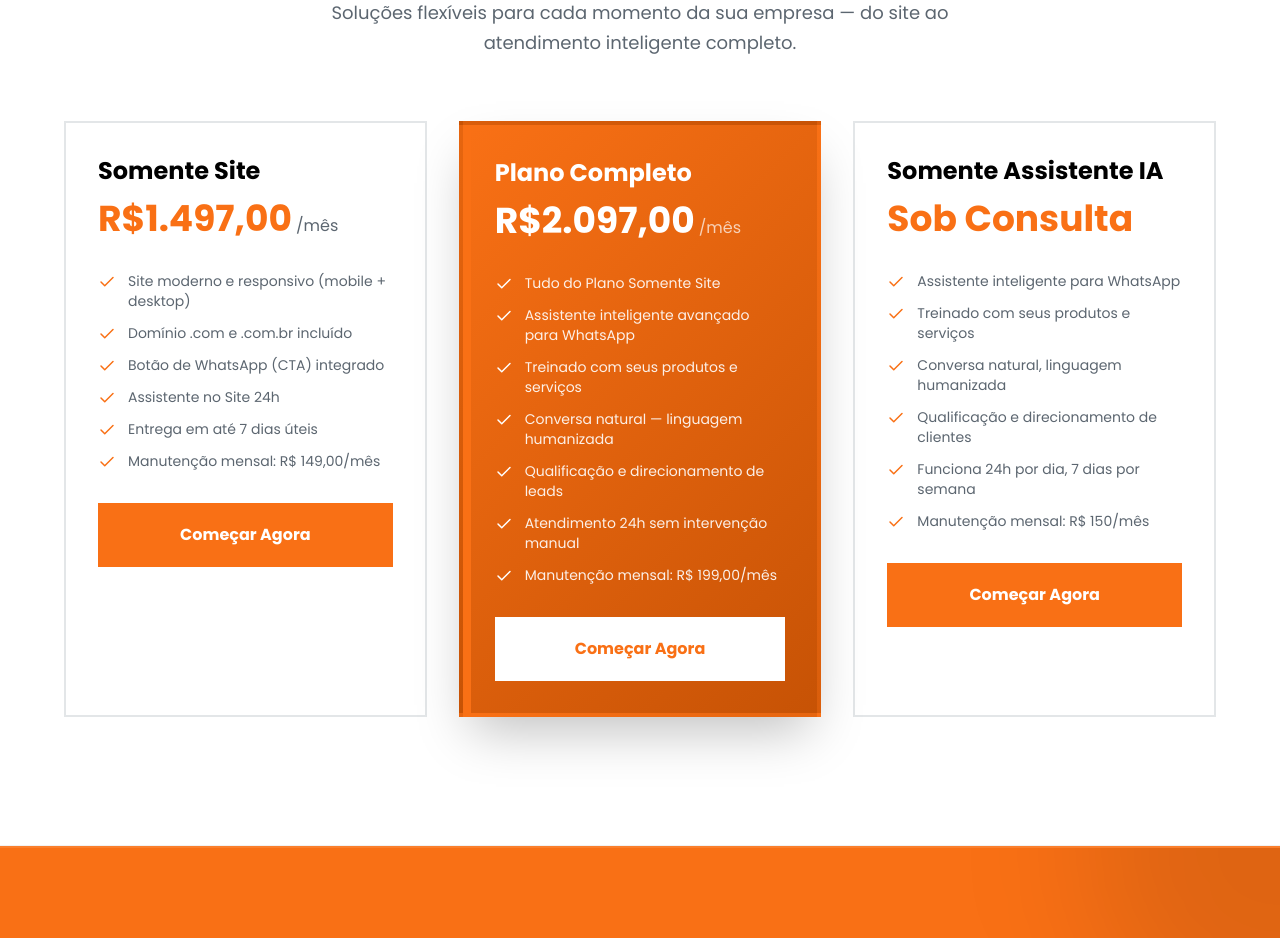
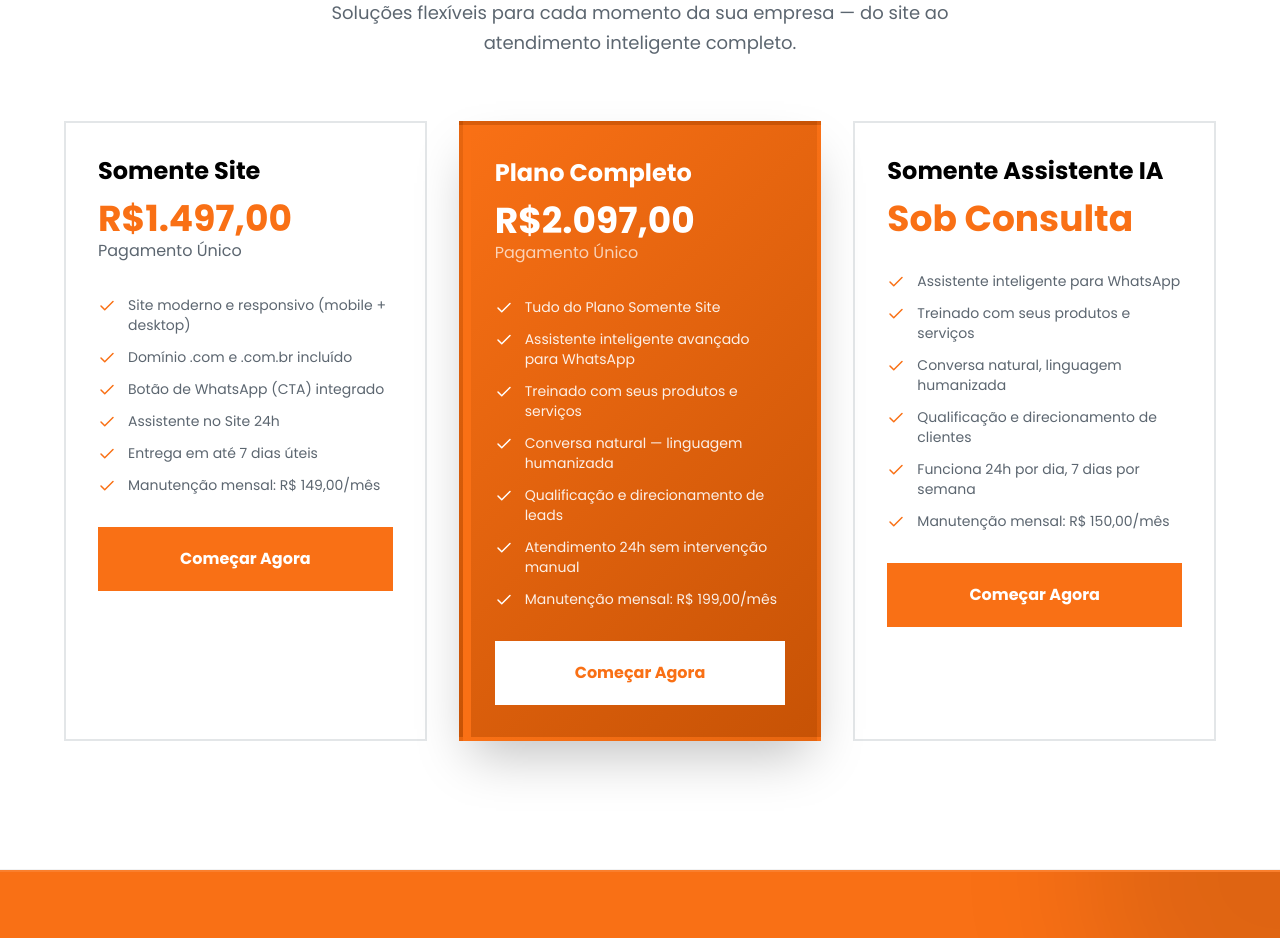
Before and after one commit to lsystemmobile-hue/4uconnect, a React (Vite) app: page /solucoes-tecnologicas in a window 1280 px wide. Shown: the part 3520-4458 px from the top of the page. Built offline with nearby package versions, Linux system fonts and the light colour scheme; the HTML template or start-up script is replaced by a standard one.

Commit message:
chore: update pricing display on Solucoes Tecnologicas page

```diff
--- a/src/pages/SolucoesTecnologicas.tsx
+++ b/src/pages/SolucoesTecnologicas.tsx
@@ -406,6 +406,7 @@ const SolucoesTecnologicas = () => {
             <PricingCard
               name="Somente Site"
               price="R$1.497,00"
+              period="Pagamento Único"
               features={[
                 "Site moderno e responsivo (mobile + desktop)",
                 "Domínio .com e .com.br incluído",
@@ -420,6 +421,7 @@ const SolucoesTecnologicas = () => {
             <PricingCard
               name="Plano Completo"
               price="R$2.097,00"
+              period="Pagamento Único"
               featured={true}
               features={[
                 "Tudo do Plano Somente Site",
@@ -443,7 +445,7 @@ const SolucoesTecnologicas = () => {
                 "Conversa natural, linguagem humanizada",
                 "Qualificação e direcionamento de clientes",
                 "Funciona 24h por dia, 7 dias por semana",
-                "Manutenção mensal: R$ 150/mês",
+                "Manutenção mensal: R$ 150,00/mês",
               ]}
               variant="orange"
               delay={200}
```
